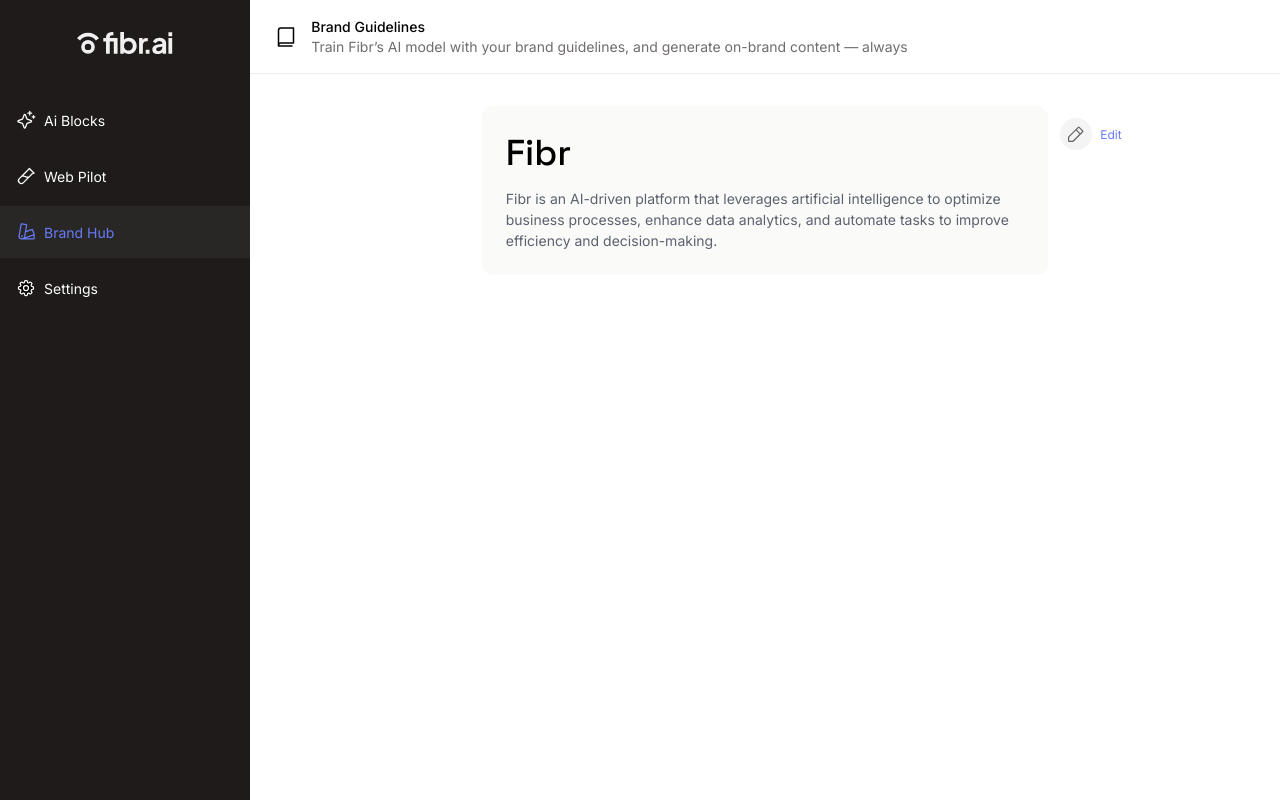
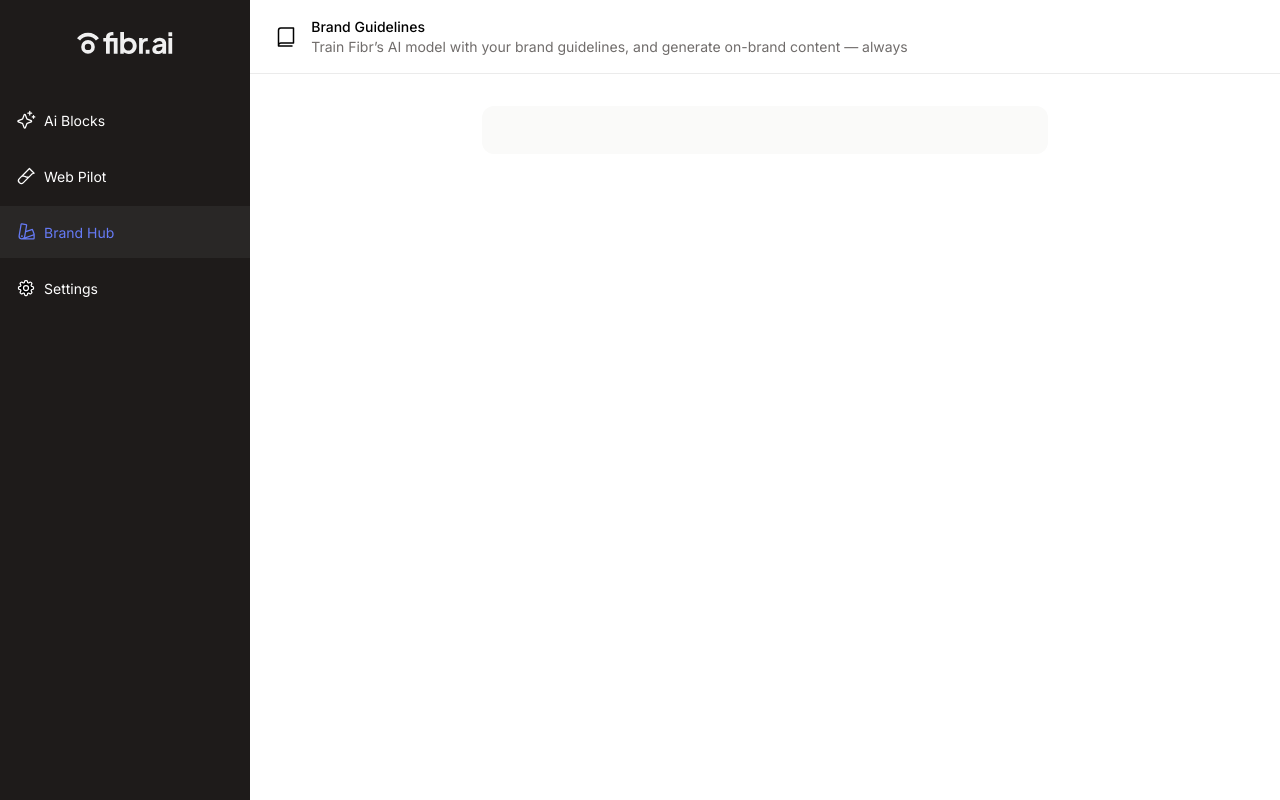
Before and after one commit to taufeeq-ahmed/fibr-ui-challenge, a Next.js app: page / in a window 1280 px wide. Built offline with nearby package versions, Linux system fonts and the light colour scheme.

Commit message:
new changes

```diff
--- a/app/page.js
+++ b/app/page.js
@@ -1,3 +1,5 @@
+"use client"
+
 import styles from "./page.module.css";
 import Header from "@/components/Header";
 import BasicDetails from "@/page_components/BasicDetails";
--- a/page_components/BasicDetails/index.js
+++ b/page_components/BasicDetails/index.js
@@ -1,16 +1,21 @@
-import React from 'react'
+import React, { useState } from 'react'
 import styles from "./styles.module.css"
 import { Space_Grotesk } from "next/font/google";
 import Image from 'next/image';
 import markerIcon from '@/public/icons/marker.svg'
+import TextInput from '@/components/Input';
 
 const groteskFont = Space_Grotesk({ subsets: ["latin"] });
 
 function BasicDetails({
     title, description
 }) {
+    const [mode, setMode] = useState("edit")
+
     return (
         <div className={styles.basic_details}>
+            {mode === "display" ? (
+                <>
                     <div className={styles.display}>
                         <h3
                             className={
@@ -21,7 +26,10 @@ function BasicDetails({
                         </h3>
                         <p className={styles.description}>{description}</p>
                     </div>
-            <div className={styles.edit_control}>
+                    <div
+                        className={styles.edit_control}
+                        onClick={() => { setMode("edit") }}
+                    >
                         <span className={styles.edit_icon_container}>
                             <Image
                                 className={styles.edit_icon}
@@ -32,6 +40,12 @@ function BasicDetails({
                         </span>
                         <span>Edit</span>
                     </div>
+                </>
+            ) : (
+                <form className={styles.basic_details_form}>
+
+                </form>
+            )}
         </div>
     )
 }
--- a/page_components/BasicDetails/styles.module.css
+++ b/page_components/BasicDetails/styles.module.css
@@ -38,4 +38,8 @@
         width: 1rem;
         height: 1rem;
     }
+
+    &:hover {
+        cursor: pointer;
+    }
 }
```
Lines whose indentation alone changed are shown as unchanged.
